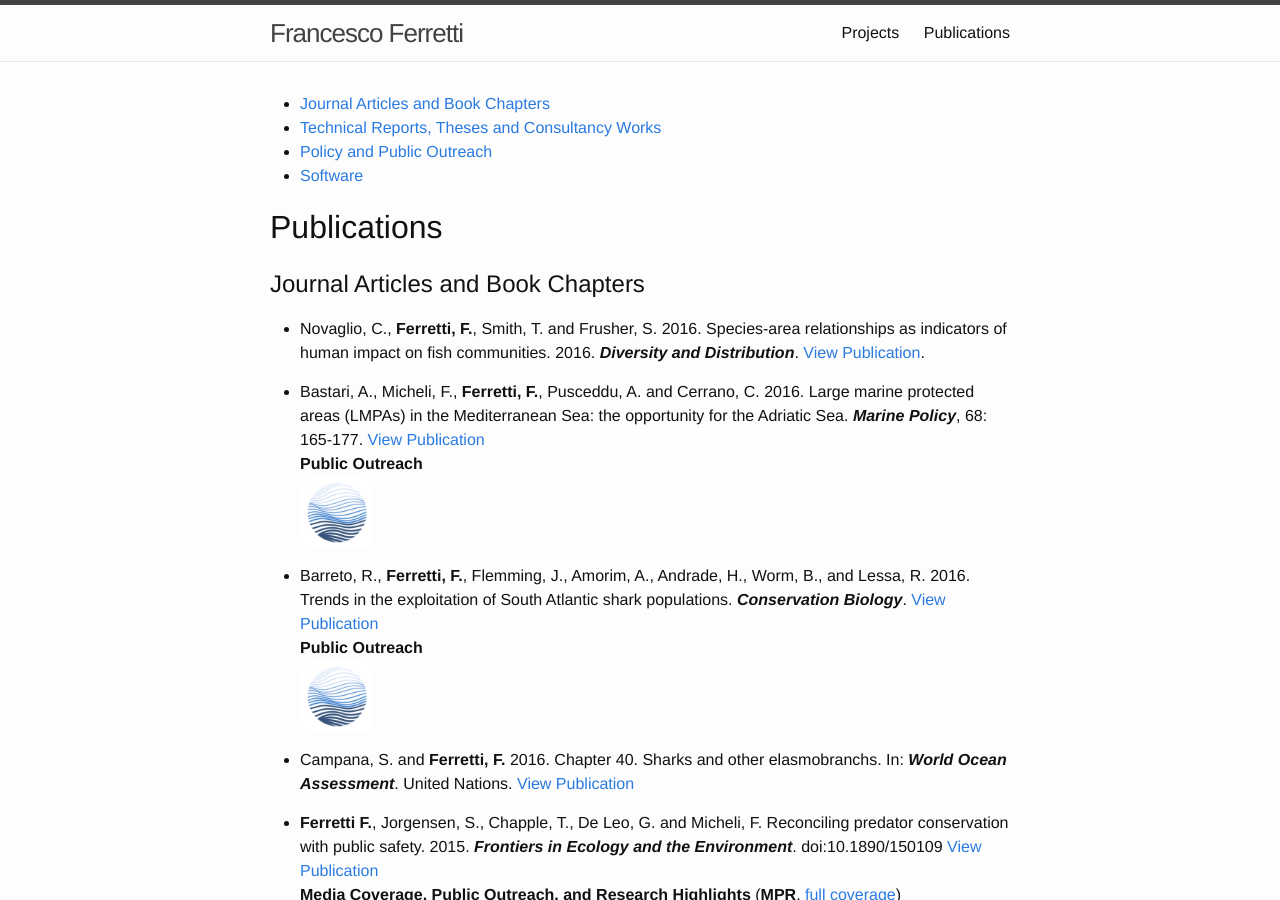
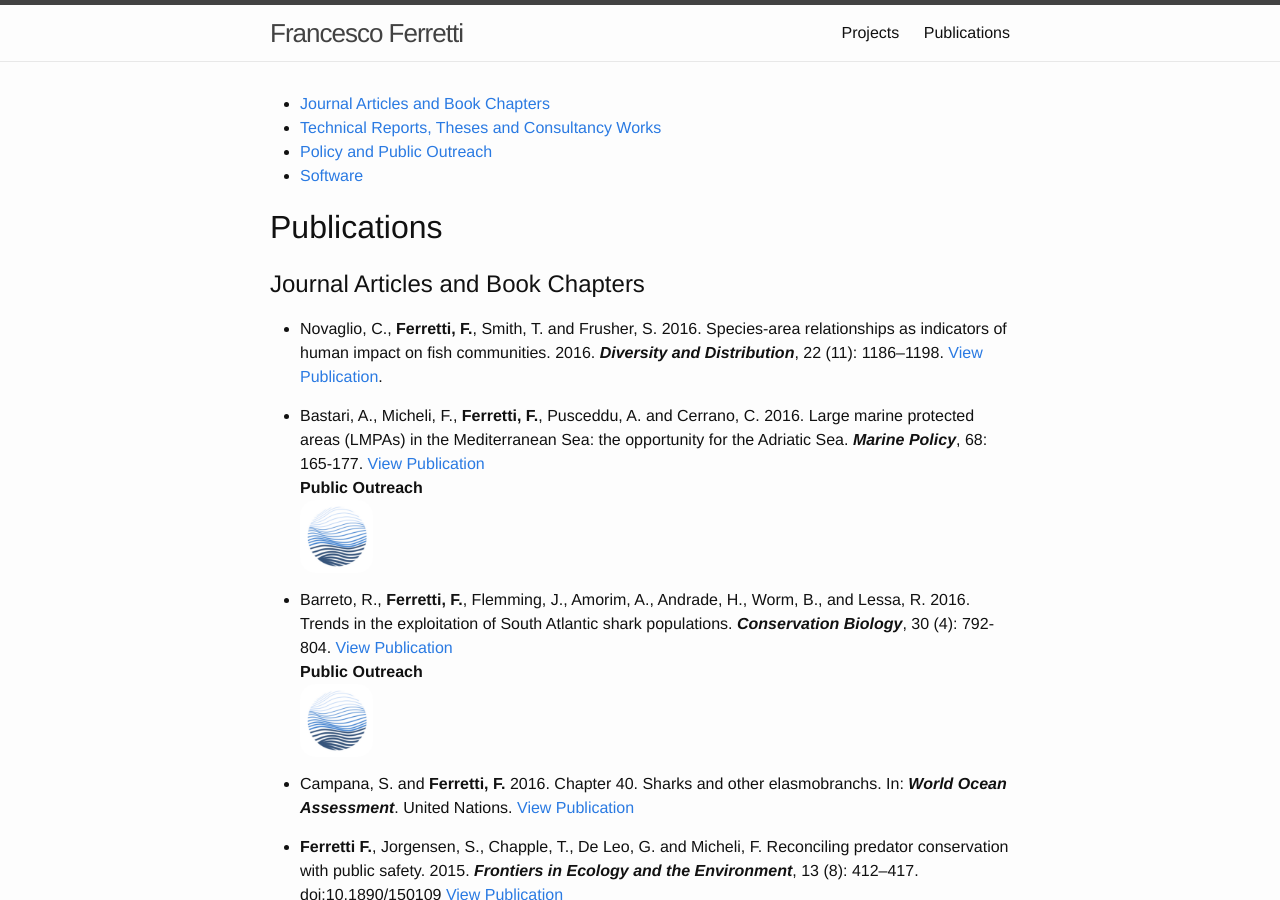
Before and after one commit to ferrettigs/ferrettigs.github.io, a Jekyll site: the page built from 03-Publications.md, in a window 1280 px wide and 900 px high. Built offline with Jekyll 4.4.1, drawn with Linux system fonts in a browser that asks for light colours; comment, search, counter and statistics services are not loaded.

Commit message:
updated publications

```diff
--- a/03-Publications.md
+++ b/03-Publications.md
@@ -23,19 +23,19 @@ Publications
 
 Journal Articles and Book Chapters
 ----------------------------------
-- Novaglio, C., **Ferretti, F.**, Smith, T. and Frusher, S. 2016. Species-area relationships as indicators of human impact on fish communities. 2016. __*Diversity and Distribution*__. [View Publication](http://onlinelibrary.wiley.com/doi/10.1111/ddi.12482/full).
+- Novaglio, C., **Ferretti, F.**, Smith, T. and Frusher, S. 2016. Species-area relationships as indicators of human impact on fish communities. 2016. __*Diversity and Distribution*__, 22 (11): 1186–1198. [View Publication](http://onlinelibrary.wiley.com/doi/10.1111/ddi.12482/full).
 
 - Bastari, A., Micheli, F., **Ferretti, F.**, Pusceddu, A. and Cerrano, C. 2016. Large marine protected areas (LMPAs) in the Mediterranean Sea: the opportunity for the Adriatic Sea. __*Marine Policy*__, 68: 165-177. [View Publication](assets/Bastari.etal.2016.pdf)<br>
 **Public Outreach**<br>
 [<img src="assets/lenfestTwitterLogo.png" height = "73" alt="Lenfest logo" style = "border-radius: 15px">](http://www.lenfestocean.org/en/news-and-publications/published-paper/large-marine-protected-areas-lmpas-in-the-mediterranean-sea-the-opportunity-of-the-adriatic-sea)
 
-- Barreto, R., **Ferretti, F.**, Flemming, J., Amorim, A., Andrade, H., Worm, B., and Lessa, R. 2016. Trends in the exploitation of South Atlantic shark populations. __*Conservation Biology*__. [View Publication](assets/Barreto_et_al-2016-Conservation_Biology.pdf)<br>
+- Barreto, R., **Ferretti, F.**, Flemming, J., Amorim, A., Andrade, H., Worm, B., and Lessa, R. 2016. Trends in the exploitation of South Atlantic shark populations. __*Conservation Biology*__, 30 (4): 792-804. [View Publication](assets/Barreto_et_al-2016-Conservation_Biology.pdf)<br>
 **Public Outreach**<br>
 [<img src="assets/lenfestTwitterLogo.png" height = "73" alt="Lenfest logo" style = "border-radius: 15px">](http://www.lenfestocean.org/en/news-and-publications/news/decline-in-pelagic-south-atlantic-sharks-documented-for-the-first-time)
 
 - Campana, S. and **Ferretti, F.** 2016. Chapter 40. Sharks and other elasmobranchs. In: __*World Ocean Assessment*__. United Nations. [View Publication](http://www.un.org/depts/los/global_reporting/WOA_RPROC/Chapter_40.pdf)
 
-- **Ferretti F.**, Jorgensen, S., Chapple, T., De Leo, G. and Micheli, F. Reconciling predator conservation with public safety. 2015. __*Frontiers in Ecology and the Environment*__. doi:10.1890/150109 [View Publication](Ferretti.etal.2015Frontiers.pdf)<br>
+- **Ferretti F.**, Jorgensen, S., Chapple, T., De Leo, G. and Micheli, F. Reconciling predator conservation with public safety. 2015. __*Frontiers in Ecology and the Environment*__, 13 (8): 412–417. doi:10.1890/150109 [View Publication](Ferretti.etal.2015Frontiers.pdf)<br>
 **Media Coverage, Public Outreach, and Research Highlights** (**MPR**, [full coverage](assets/ReconcilingPredatorsMediaCoverage.html))<br>
 [<img src="assets/wjsTwitterLogo.jpeg" height = "73" style = "border-radius: 15px" alt="WSJlogo">](http://www.wsj.com/articles/what-are-the-odds-long-most-likely-1439544600)
 [<img src="assets/wapo-logo2.png" height = "73" style = "border-radius: 15px" alt="WPlogo">](http://www.washingtonpost.com/news/energy-environment/wp/2015/07/09/good-news-for-california-beachgoers-the-risk-of-a-shark-attack-has-been-declining-for-decades/)
```
